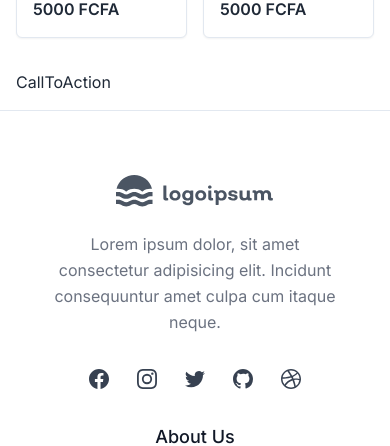
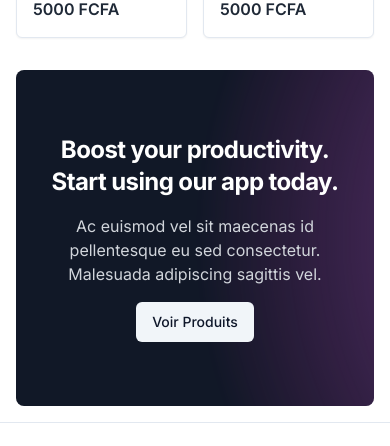
Before and after one commit to Nemila/ecommerce-siaka, a Next.js app: page / in a window 390 px wide. Shown: the part 2506-2952 px from the top of the page. Built offline with nearby package versions, Linux system fonts and the light colour scheme.

Commit message:
first try: fix iphone mobile responsive

```diff
--- a/src/components/footer.tsx
+++ b/src/components/footer.tsx
@@ -1,6 +1,6 @@
 const Footer = () => {
   return (
-    <footer className="border-t px-4 pb-6 pt-16 sm:px-6 lg:px-8 lg:pt-24">
+    <footer className="border-t bg-white px-4 pb-6 pt-16 sm:px-6 lg:px-8 lg:pt-24">
       <div className="container">
         <div className="grid grid-cols-1 gap-8 lg:grid-cols-3">
           <div>
--- a/src/components/layouts/call-to-action.tsx
+++ b/src/components/layouts/call-to-action.tsx
@@ -1,9 +1,48 @@
 import React from "react";
+import { Button } from "../ui/button";
 
 type Props = {};
 
 const CallToAction = (props: Props) => {
-  return <div>CallToAction</div>;
+  return (
+    <div className="w-full overflow-hidden rounded-lg">
+      <div className="relative isolate flex items-center justify-center gap-x-20 overflow-hidden bg-gray-900 px-4 pt-0 shadow-2xl md:px-24">
+        <svg
+          viewBox="0 0 1024 1024"
+          className="absolute left-1/2 top-1/2 -z-10 h-[64rem] w-[64rem] -translate-y-1/2 [mask-image:radial-gradient(closest-side,white,transparent)] sm:left-full sm:-ml-80 lg:left-1/2 lg:ml-0 lg:-translate-x-1/2 lg:translate-y-0"
+          aria-hidden="true"
+        >
+          <circle
+            cx={512}
+            cy={512}
+            r={512}
+            fill="url(#759c1415-0410-454c-8f7c-9a820de03641)"
+            fillOpacity="0.7"
+          />
+          <defs>
+            <radialGradient id="759c1415-0410-454c-8f7c-9a820de03641">
+              <stop stopColor="#7775D6" />
+              <stop offset={1} stopColor="#E935C1" />
+            </radialGradient>
+          </defs>
+        </svg>
+        <div className="mx-0 flex max-w-md flex-auto flex-col items-center py-16 text-center">
+          <h2 className="text-2xl font-bold tracking-tight text-white md:text-3xl">
+            Boost your productivity.
+            <br />
+            Start using our app today.
+          </h2>
+          <p className="mt-4 text-base text-gray-300 md:text-lg md:leading-8">
+            Ac euismod vel sit maecenas id pellentesque eu sed consectetur.
+            Malesuada adipiscing sagittis vel.
+          </p>
+          <div className="mt-4 flex items-center justify-center gap-x-6">
+            <Button variant="secondary">Voir Produits</Button>
+          </div>
+        </div>
+      </div>
+    </div>
+  );
 };
 
 export default CallToAction;
--- a/src/components/product-card.tsx
+++ b/src/components/product-card.tsx
@@ -8,21 +8,21 @@ const ProductCard = () => {
 
   return (
     <Card
-      className="w-full rounded-md overflow-hidden cursor-pointer"
+      className="w-full cursor-pointer overflow-hidden rounded-md"
       onClick={() => router.push(`/products/${1}`)}
     >
-      <div className="aspect-[1/1] group overflow-hidden">
+      <div className="group aspect-[1/1] overflow-hidden">
         <Image
           src="https://lh3.googleusercontent.com/-41pNo82brDA/WtsthJZc6wI/AAAAAAAAdbM/5WVZUpTQ22AeR33L9aElg7cuGTcNgrkkwCHMYCw/s0/african-women-fashion-styles0031.jpg"
           alt=""
           width={500}
           height={500}
-          className="transition-all group-hover:scale-110 w-full h-full object-cover object-center"
+          className="h-full w-full object-cover object-center transition-all group-hover:scale-110"
         />
       </div>
 
       <div className="p-4">
-        <h2 className="font-semibold text-lg line-clamp-1">
+        <h2 className="line-clamp-1 text-lg font-semibold">
           Boubou Style African
         </h2>
 
```
